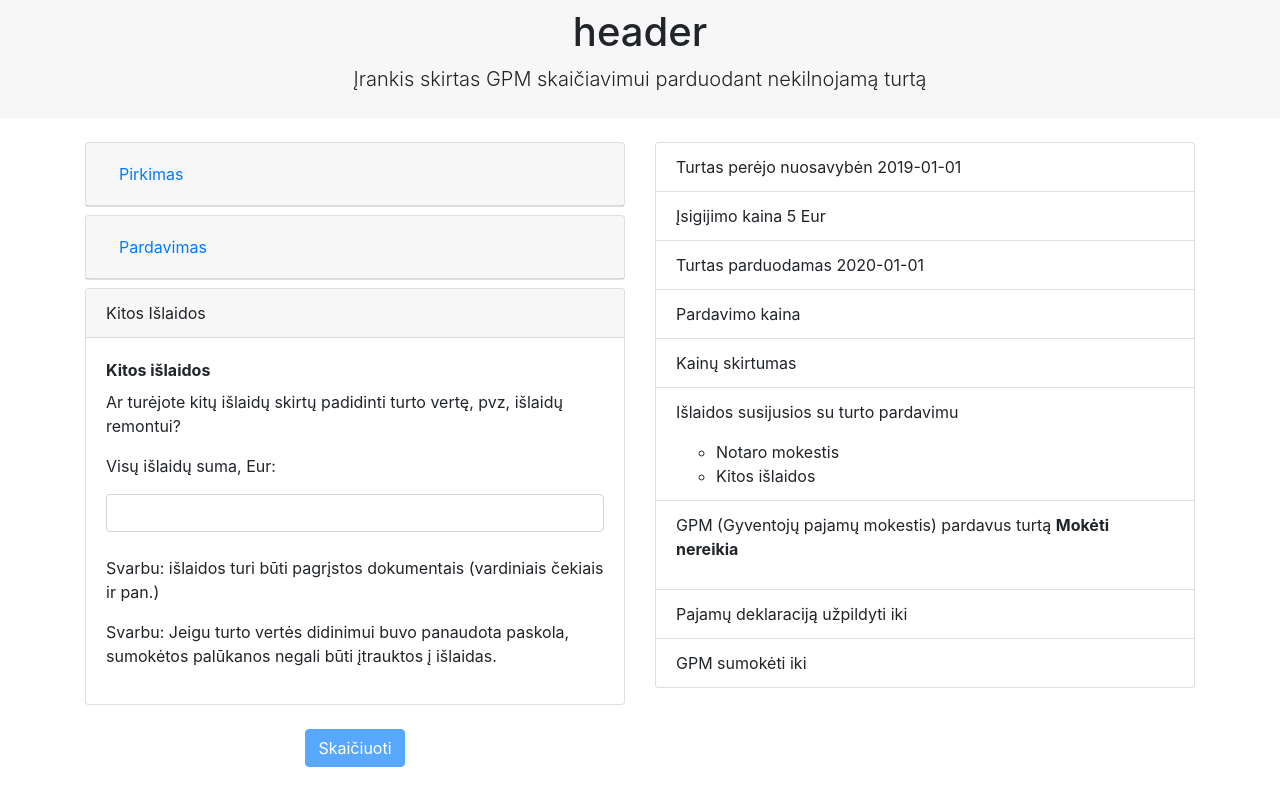
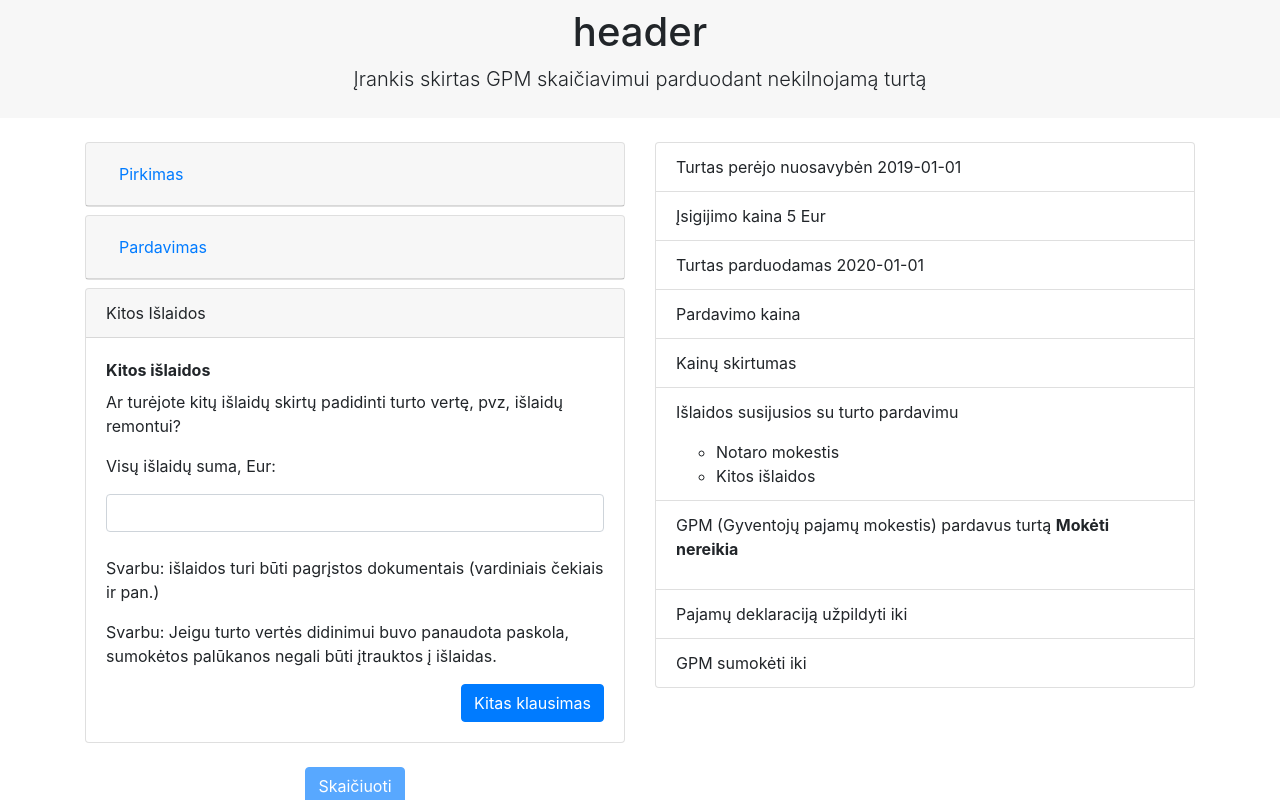
Before and after one commit to horolug/nt-duk, a React (Create React App) app: page / in a window 1280 px wide. Both pictures are taken after typing "5" into the empty fields and a click on the button "Kitos Išlaidos". Shown: the top 800 px of the page. Built offline with nearby package versions, Linux system fonts and the light colour scheme.

Commit message:
Next question button can be used to move between question cards

```diff
--- a/src/Components/Form/form.js
+++ b/src/Components/Form/form.js
@@ -171,7 +171,7 @@ class Form extends React.Component {
     // when purchase card is filled, sell card is shown
     // when sell card is filled, dwelling options card is shown
     event.preventDefault();
-
+    const currentStep = this.state.questionStep;
     let questionStep = 1;
 
     const purchaseCard = [
@@ -192,12 +192,15 @@ class Form extends React.Component {
 
     if ( purhcaseCardFilled === true ){
       questionStep = 2;
-    }
-
-    if ( sellCardFilled === true && purhcaseCardFilled === true  ){
-      questionStep = 3;
-      if ( this.state.primaryDwelling  ){
-        questionStep = 5;
+      if (sellCardFilled === true){
+        questionStep = 3;
+        if ( currentStep === 3 ){
+          // this question is optional
+          questionStep = 4;
+        }
+        if ( this.state.dwellingStatus === "primaryDwellingShort"  ){
+          questionStep = 5;
+        }
       }
     }
 
@@ -265,6 +268,8 @@ class Form extends React.Component {
         onChange={(e) => this.handleQuestionCard(e)}
         onClick={(e) => this.handleQuestionButton(e)}
         primaryDwelling={this.state.primaryDwelling}
+        dwellingStatus={this.state.dwellingStatus}
+        nextQuestion={(e) => this.flipQuestionCard(e)}
         jumpToQuestion={this.jumpToQuestion}
       />;
     }
@@ -348,6 +353,7 @@ class Form extends React.Component {
             <Expenses
               isVisible={this.state.questionStep}
               handleOtherExpenses={(e) => this.handleOtherExpenses(e)}
+              nextQuestion={(e) => this.flipQuestionCard(e)}
               otherExpenses={this.state.otherExpenses}
               jumpToQuestion={this.jumpToQuestion}
               notaryFee={helpers.calculateNotaryFee(this.state.sellPrice)} />
--- a/src/Components/QuestionCard/expenses.js
+++ b/src/Components/QuestionCard/expenses.js
@@ -16,6 +16,12 @@ class Expenses extends React.Component {
 
         <p className="mt-4">Svarbu: išlaidos turi būti pagrįstos dokumentais (vardiniais čekiais ir pan.)</p>
         <p>Svarbu: Jeigu turto vertės didinimui buvo panaudota paskola, sumokėtos palūkanos negali būti įtrauktos į išlaidas.</p>
+
+        <div className="text-right">
+          <button
+            onClick={this.props.nextQuestion}
+            className="btn btn-primary">Kitas klausimas </button>
+        </div>
       </div>;
 
     if( this.props.isVisible === 3 ){
--- a/src/Components/QuestionCard/questionCard.js
+++ b/src/Components/QuestionCard/questionCard.js
@@ -5,6 +5,16 @@ class questionCard extends React.Component {
   render() {
     let questionCard2 = "";
     let selectedButton = "btn-light btn mr-2";
+    let nextQuestion = "";
+
+
+    if ( this.props.dwellingStatus === "primaryDwellingShort" ){
+      nextQuestion = <div className="text-right">
+        <button
+          onClick={this.props.nextQuestion}
+          className="btn btn-primary mt-2">Kitas klausimas </button>
+      </div>;
+    }
 
     if ( this.props.primaryDwelling ){
       selectedButton = "btn-secondary btn mr-2";
@@ -50,6 +60,7 @@ class questionCard extends React.Component {
                 className="btn btn-light">Ne</button>
             </div>
             {questionCard2}
+            {nextQuestion}
           </div>;
 
     if ( this.props.isVisible === 4 ){
```
